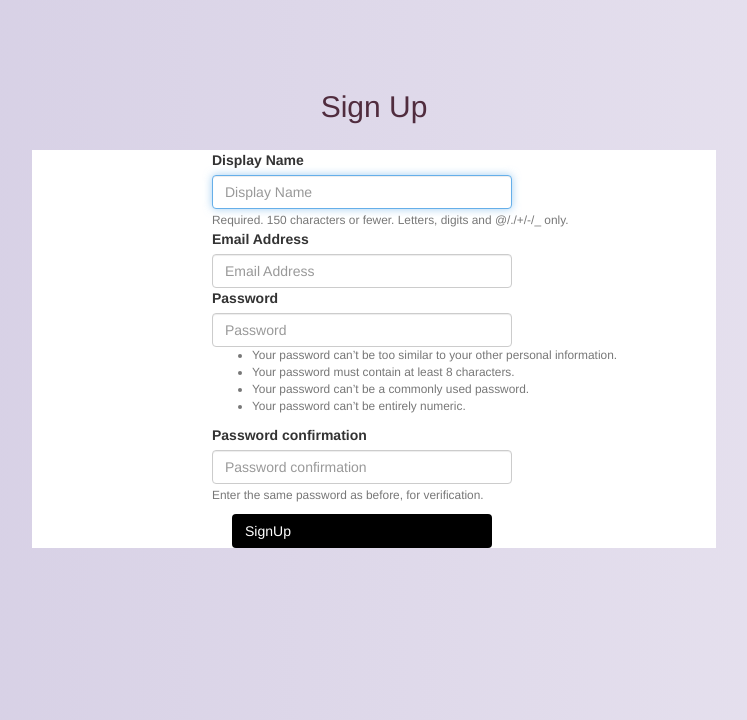
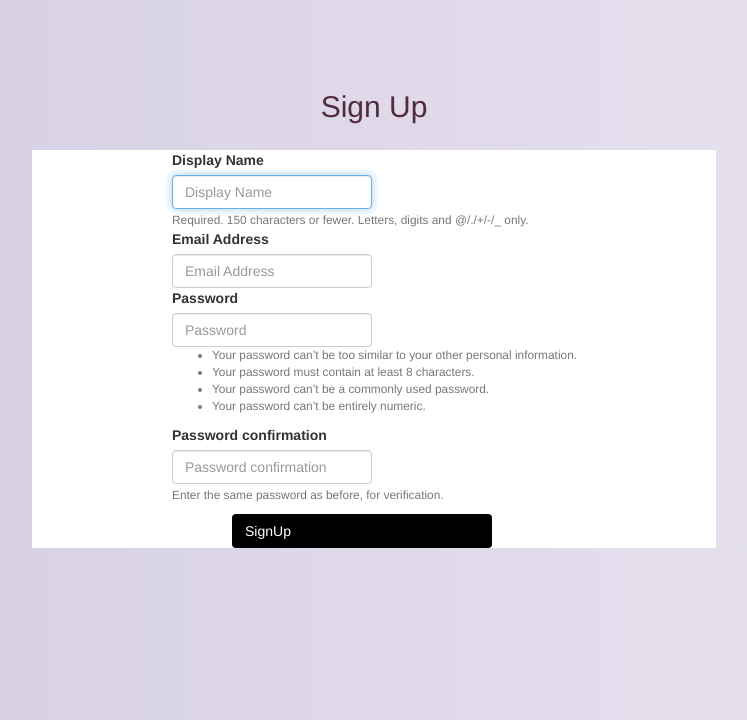
Before and after one commit to Humayun121/SocialMedia, a Django app: page /accounts/signup/ in a window 1280 px wide. Shown: the part 80-800 px from the top of the page, without its empty margins (281-1028 px from the left). Run offline with Django 4.2, Linux system fonts and the light colour scheme; some libraries are stand-ins or nearby versions.

Commit message:
fixed a position error

```diff
--- a/socials/socials/src/sass/pages/_login.scss
+++ b/socials/socials/src/sass/pages/_login.scss
@@ -21,7 +21,7 @@
 
 .form-group{
     margin: 0 auto;
-    margin-left:18rem;
+    margin-left:14rem;
 
 }
 
--- a/socials/socials/src/sass/pages/_signup.scss
+++ b/socials/socials/src/sass/pages/_signup.scss
@@ -7,7 +7,7 @@
 }
 
 .form-control {
-    width: 30rem;
+    width: 20rem;
 }
 
 .signup_title {
--- a/socials/socials/static/css/base.css
+++ b/socials/socials/static/css/base.css
@@ -27,7 +27,7 @@ a {
 
 .form-group {
   margin: 0 auto;
-  margin-left: 18rem;
+  margin-left: 14rem;
 }
 
 .btn-default {
@@ -50,7 +50,7 @@ a {
 }
 
 .form-control {
-  width: 30rem;
+  width: 20rem;
 }
 
 .signup_title {
```
